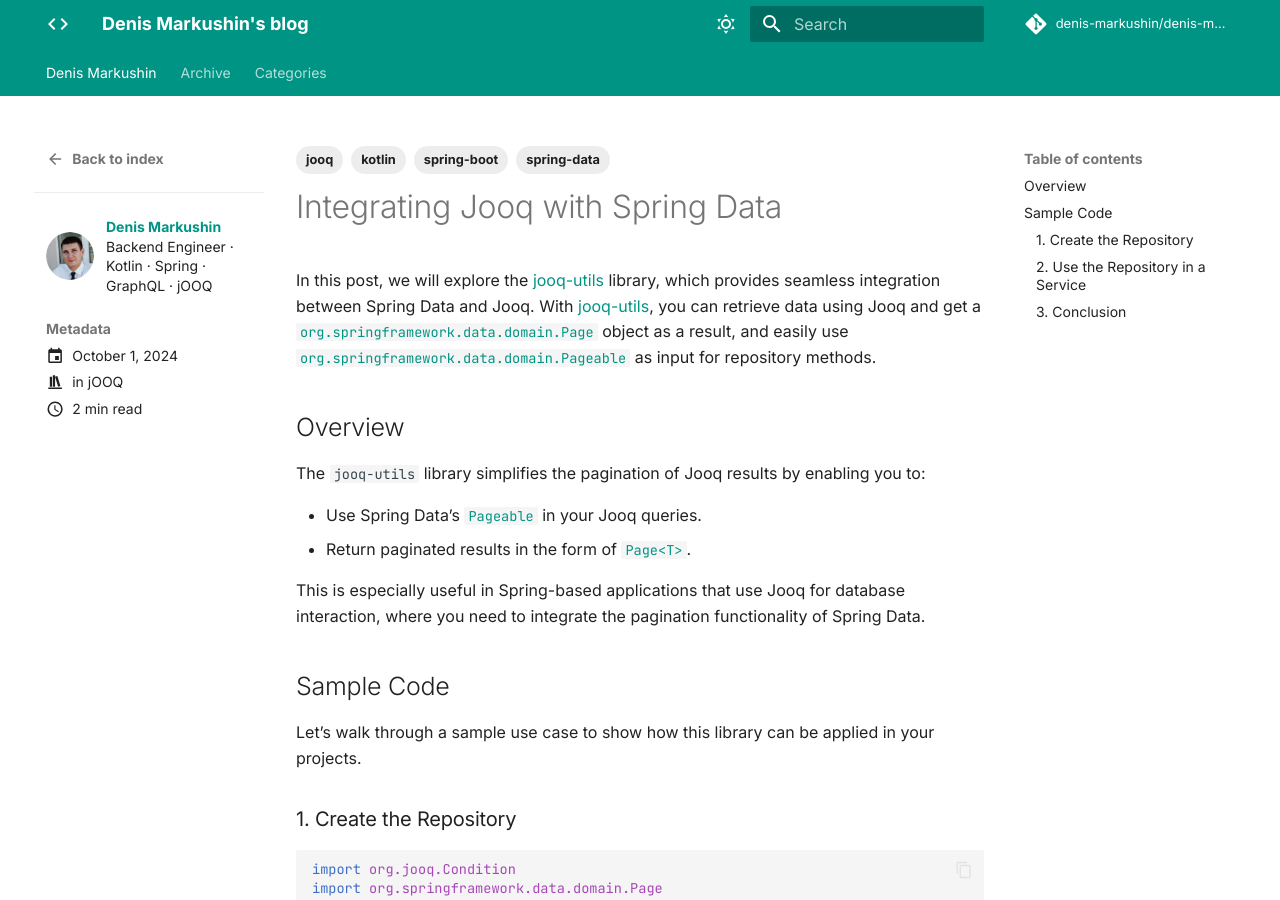
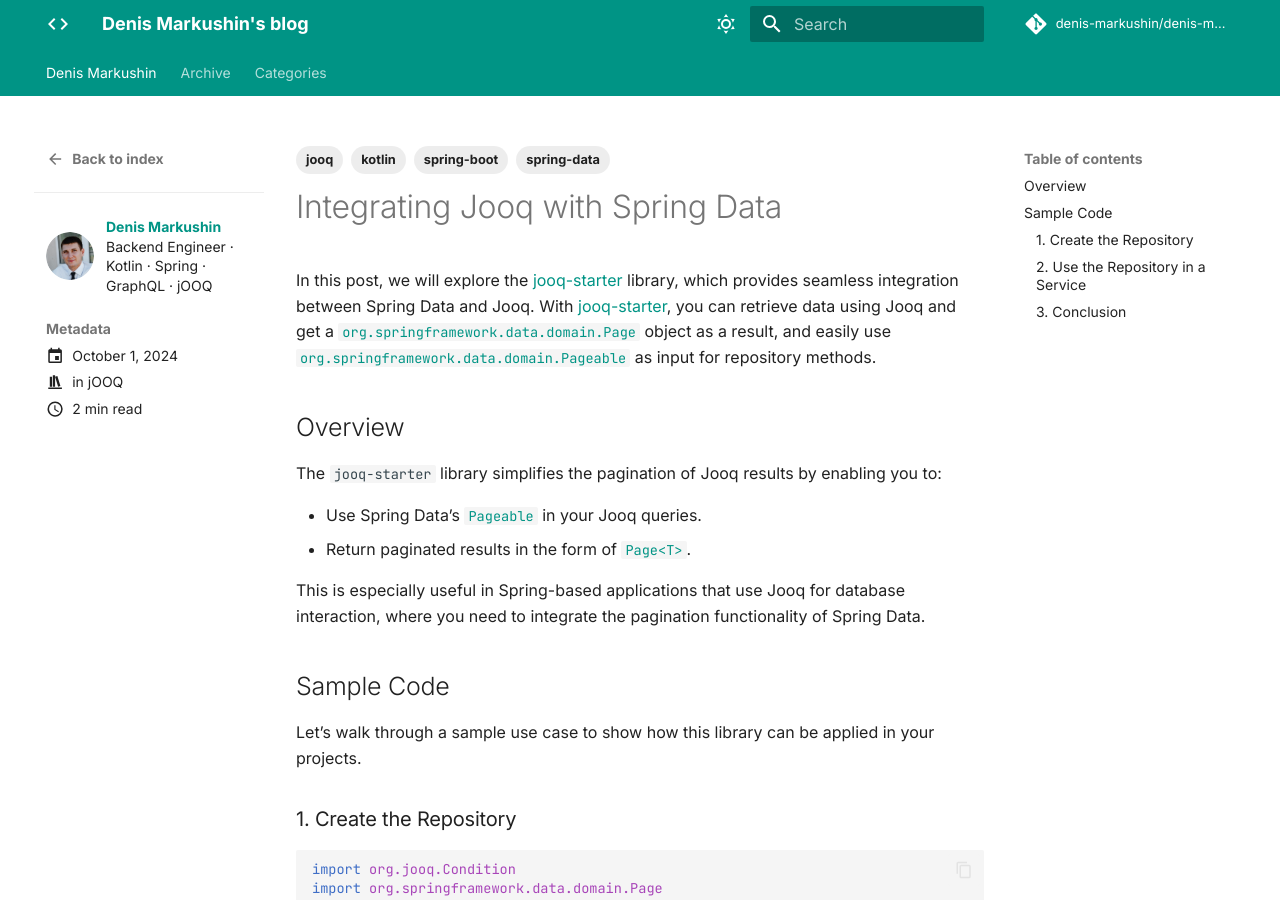
Before and after one commit to denis-markushin/denis-markushin.github.io, an MkDocs documentation site: the page built from docs/posts/2024/10/2024-10-01-how-to-integrate-spring-data-and-jooq.md, in a window 1280 px wide and 900 px high. Built offline with MkDocs 1.6.1 and Material for MkDocs 9.7.7, drawn with Linux system fonts in a browser that asks for light colours; comment, search, counter and statistics services are not loaded; some of the changed text lies outside the part shown.

Commit message:
docs(blog): rename jooq-utils references to jooq-starter
Update the Spring Data + jOOQ integration post to point at the
renamed common-libs module. The jooq-utils module was renamed to
jooq-starter; the old GitHub links now 404.

- Update reference-link URL and labels to jooq-starter
- Update inline code mention to jooq-starter
- Leave JooqUtils class references untouched (class name unchanged)

```diff
--- a/docs/posts/2024/10/2024-10-01-how-to-integrate-spring-data-and-jooq.md
+++ b/docs/posts/2024/10/2024-10-01-how-to-integrate-spring-data-and-jooq.md
@@ -13,8 +13,8 @@
 
 # Integrating Jooq with Spring Data
 
-In this post, we will explore the [jooq-utils] library, which provides seamless integration between Spring Data and
-Jooq. With [jooq-utils], you can retrieve data using Jooq and get a [`org.springframework.data.domain.Page`](https://docs.spring.io/spring-data/commons/docs/current/api/org/springframework/data/domain/Page.html)
+In this post, we will explore the [jooq-starter] library, which provides seamless integration between Spring Data and
+Jooq. With [jooq-starter], you can retrieve data using Jooq and get a [`org.springframework.data.domain.Page`](https://docs.spring.io/spring-data/commons/docs/current/api/org/springframework/data/domain/Page.html)
 object as a
 result, and easily use [`org.springframework.data.domain.Pageable`](https://docs.spring.io/spring-data/commons/docs/current/api/org/springframework/data/domain/Pageable.html)
 as input for repository methods.
@@ -23,7 +23,7 @@
 
 ## Overview
 
-The `jooq-utils` library simplifies the pagination of Jooq results by enabling you to:
+The `jooq-starter` library simplifies the pagination of Jooq results by enabling you to:
 
 - Use Spring Data’s [`Pageable`](https://docs.spring.io/spring-data/commons/docs/current/api/org/springframework/data/domain/Pageable.html)
   in your Jooq queries.
@@ -102,8 +102,8 @@
 
 ### 3. Conclusion
 
-You now have a working example of integrating Spring Data’s pagination functionality into Jooq using [jooq-utils]. The
+You now have a working example of integrating Spring Data’s pagination functionality into Jooq using [jooq-starter]. The
 provided repository and service examples demonstrate how to handle pagination in your Jooq queries with minimal code
 changes.
 
-[jooq-utils]: https://github.com/denis-markushin/common-libs/tree/main/jooq-utils
+[jooq-starter]: https://github.com/denis-markushin/common-libs/tree/main/jooq-starter
```
